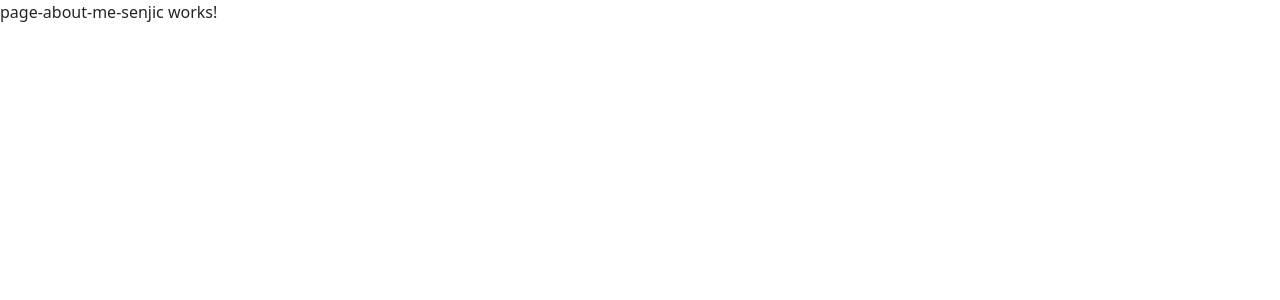
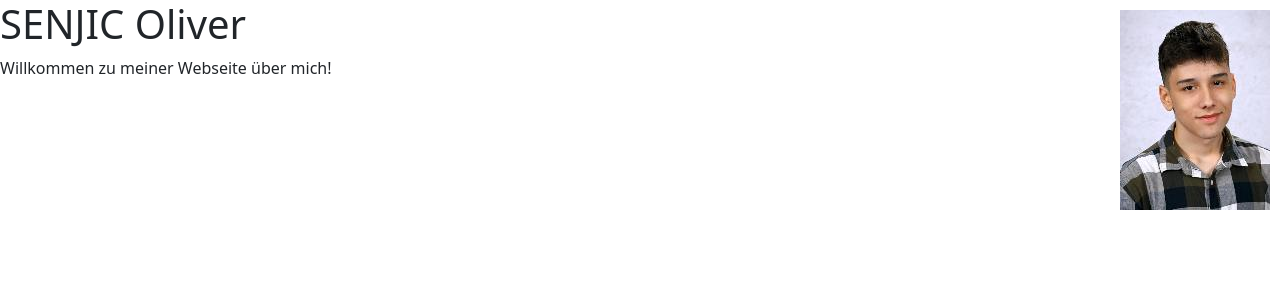
Before and after one commit to mahies/4ahitn_24, an Angular app: page /aboutMeSENJIC in a window 1280 px wide. Shown: the top 300 px of the page. Built offline with nearby package versions, Linux system fonts and the light colour scheme.

Commit message:
Portrait oben rechts eingefügt

```diff
--- a/src/app/page-about-me-senjic/page-about-me-senjic.component.html
+++ b/src/app/page-about-me-senjic/page-about-me-senjic.component.html
@@ -1 +1,18 @@
-<p>page-about-me-senjic works!</p>
+<title>Über Mich SENJIC Oliver</title>
+<h1>SENJIC Oliver</h1>
+<p>Willkommen zu meiner Webseite über mich!</p>
+<img [src]="imagePath" alt="Portrait" class="top-right-image">
+
+
+
+
+<style>
+.top-right-image {
+position: absolute;
+top: 0;
+right: 0;
+margin: 10px;
+width: 150px;
+height: auto;
+}
+</style>
--- a/src/app/page-about-me-senjic/page-about-me-senjic.component.ts
+++ b/src/app/page-about-me-senjic/page-about-me-senjic.component.ts
@@ -8,4 +8,7 @@ import { Component } from '@angular/core';
 })
 export class PageAboutMeSenjicComponent {
   name:String = "SENJIC";
+  imagePath: string = 'assets-SENJIC/fghjkdibfeb.png';
+
+
 }
```
Also changed, not shown: public/assets-SENJIC/fghjkdibfeb.png (added).
